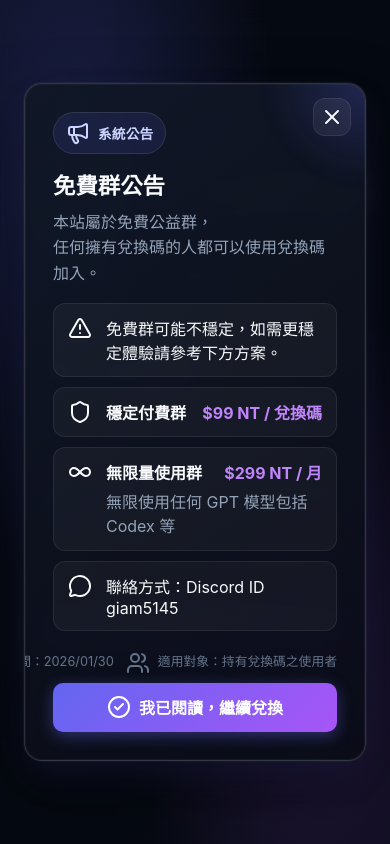
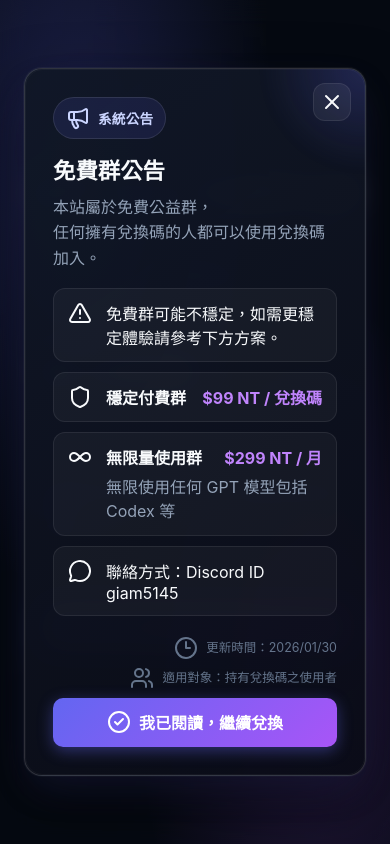
Before and after one commit to JneJne829/team-manage-ZH_TW, a FastAPI app: page / in a window 390 px wide. Run offline with FastAPI, Linux system fonts and the light colour scheme; data that the repository does not hold is empty.

Commit message:
更新避免被截斷

```diff
--- a/app/static/css/user.css
+++ b/app/static/css/user.css
@@ -527,6 +527,20 @@ body {
     height: 18px;
 }
 
+@media (max-width: 520px) {
+    .announcement-meta.plain {
+        flex-wrap: wrap;
+        gap: 6px;
+    }
+
+    .announcement-meta.plain .meta-line {
+        white-space: normal;
+        word-break: break-word;
+        font-size: 0.78rem;
+        line-height: 1.25;
+    }
+}
+
 .announcement-list {
     list-style: none;
     padding: 0;
```
